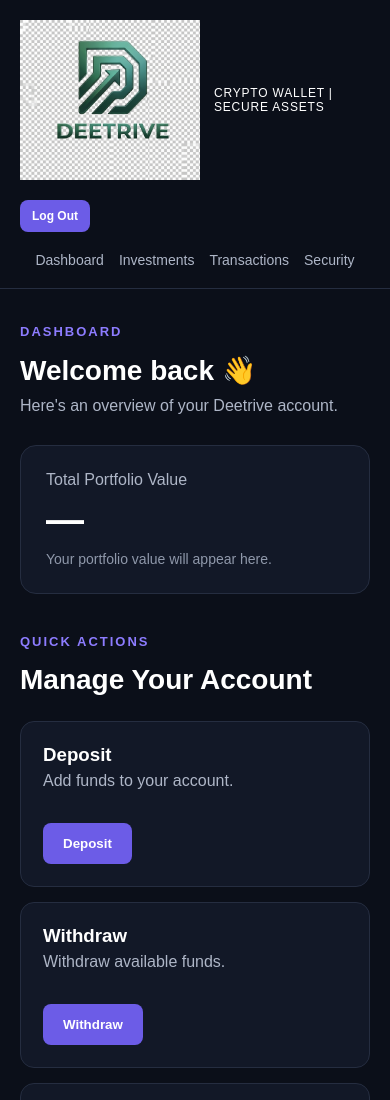
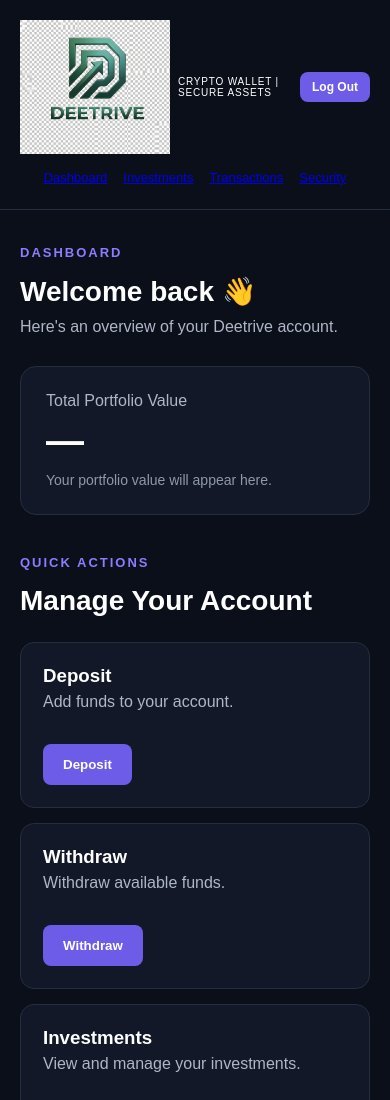
Before and after one commit to dudusmart4129-eng/deetrive, a website built with Vite: page dashboard.html in a window 390 px wide. Shown: the top 1100 px of the page. Built offline with nearby package versions, Linux system fonts and the light colour scheme; what @wix/sdk would draw is missing.

```diff
--- a/dashboard.html
+++ b/dashboard.html
@@ -12,9 +12,8 @@
 
 <body>
 
-    <!-- HEADER -->
- <header>
-
+<!-- HEADER -->
+<header>
     <div class="brand">
         <img
             src="./full-logo.png"
@@ -25,18 +24,19 @@
         <p>Crypto Wallet | Secure Assets</p>
     </div>
 
-        <nav>
-            <a href="dashboard.html">Dashboard</a>
-            <a href="#investments">Investments</a>
-            <a href="#transactions">Transactions</a>
-            <a href="#security">Security</a>
-        </nav>
-
+    <div class="header-right">
         <button id="logout-btn">
             Log Out
         </button>
+    </div>
 
-    </header>
+    <nav>
+        <a href="dashboard.html">Dashboard</a>
+        <a href="#investments">Investments</a>
+        <a href="#transactions">Transactions</a>
+        <a href="#security">Security</a>
+    </nav>
+</header>
 
 
     <!-- MAIN DASHBOARD -->
--- a/style.css
+++ b/style.css
@@ -24,17 +24,12 @@
 }
 
 nav {
+    grid-column: 1 / -1;
     display: flex;
     gap: 20px;
-}
-
-nav a {
-    color: #aeb6c7;
-    text-decoration: none;
-}
-
-nav a:hover {
-    color: white;
+    align-items: center;
+    overflow-x: auto;
+    padding-top: 4px;
 }
 
 header button {
@@ -483,12 +478,11 @@
 
 /* Deetrive header layout */
 header {
-    display: flex;
+    display: grid;
+    grid-template-columns: 1fr auto;
     align-items: center;
-    justify-content: space-between;
-    gap: 20px;
+    gap: 16px 24px;
 }
-
 .brand {
     display: flex;
     align-items: center;
@@ -507,3 +501,45 @@
     letter-spacing: 0.8px;
     text-transform: uppercase;
 }
+
+.header-right {
+    margin-left: auto;
+}
+
+#logout-btn {
+    white-space: nowrap;
+}
+
+@media (max-width: 600px) {
+    header {
+        grid-template-columns: 1fr auto;
+        gap: 12px;
+    }
+
+    .brand-logo {
+        width: 150px;
+    }
+
+    .brand {
+        gap: 8px;
+    }
+
+    .brand p {
+        font-size: 10px;
+    }
+
+    #logout-btn {
+        font-size: 12px;
+        padding: 8px 12px;
+    }
+
+    nav {
+        gap: 16px;
+        padding-bottom: 4px;
+    }
+
+    nav a {
+        white-space: nowrap;
+        font-size: 13px;
+    }
+}
```
Also changed, not shown: .github/workflows/deploy.yml (added).
